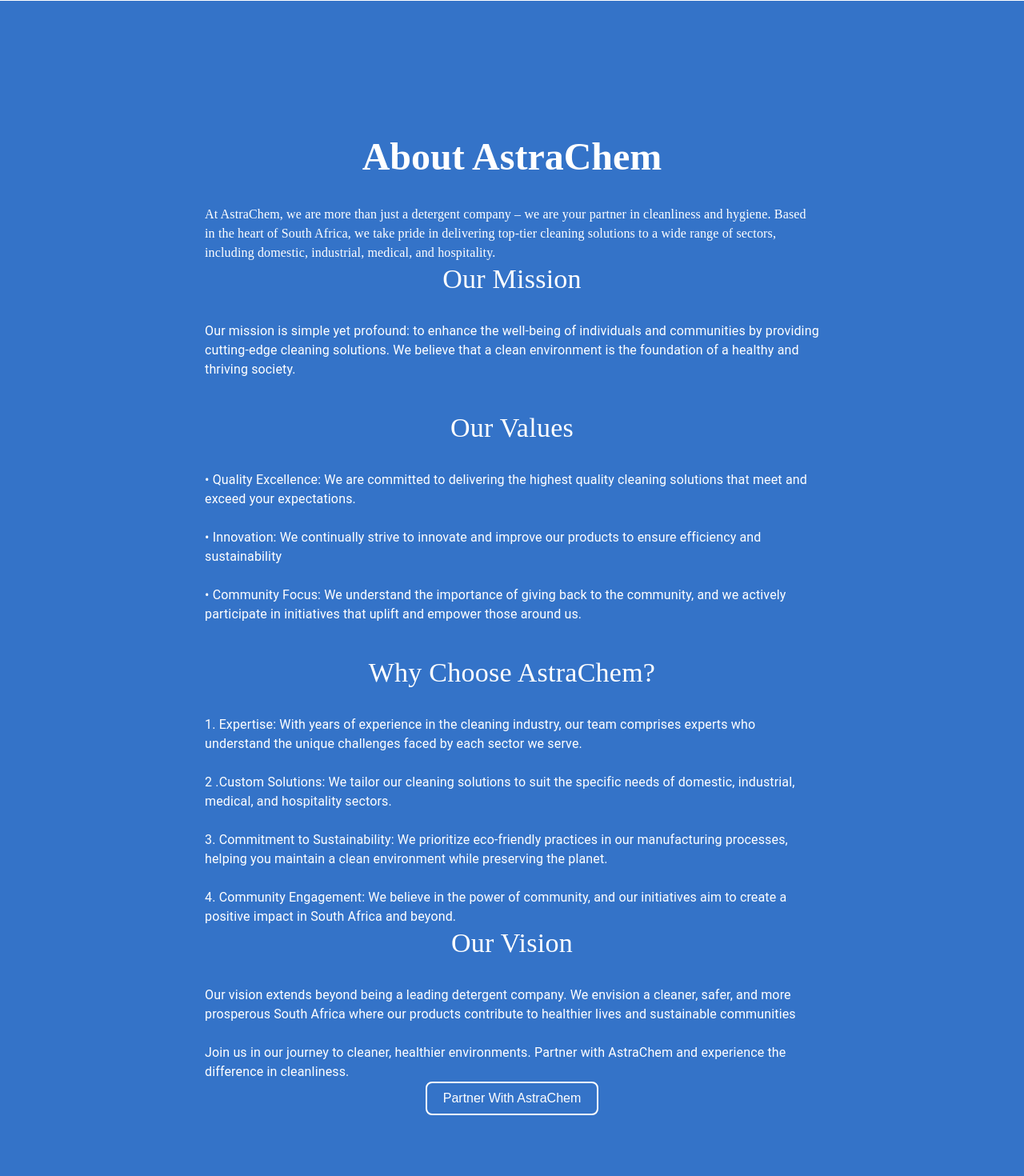
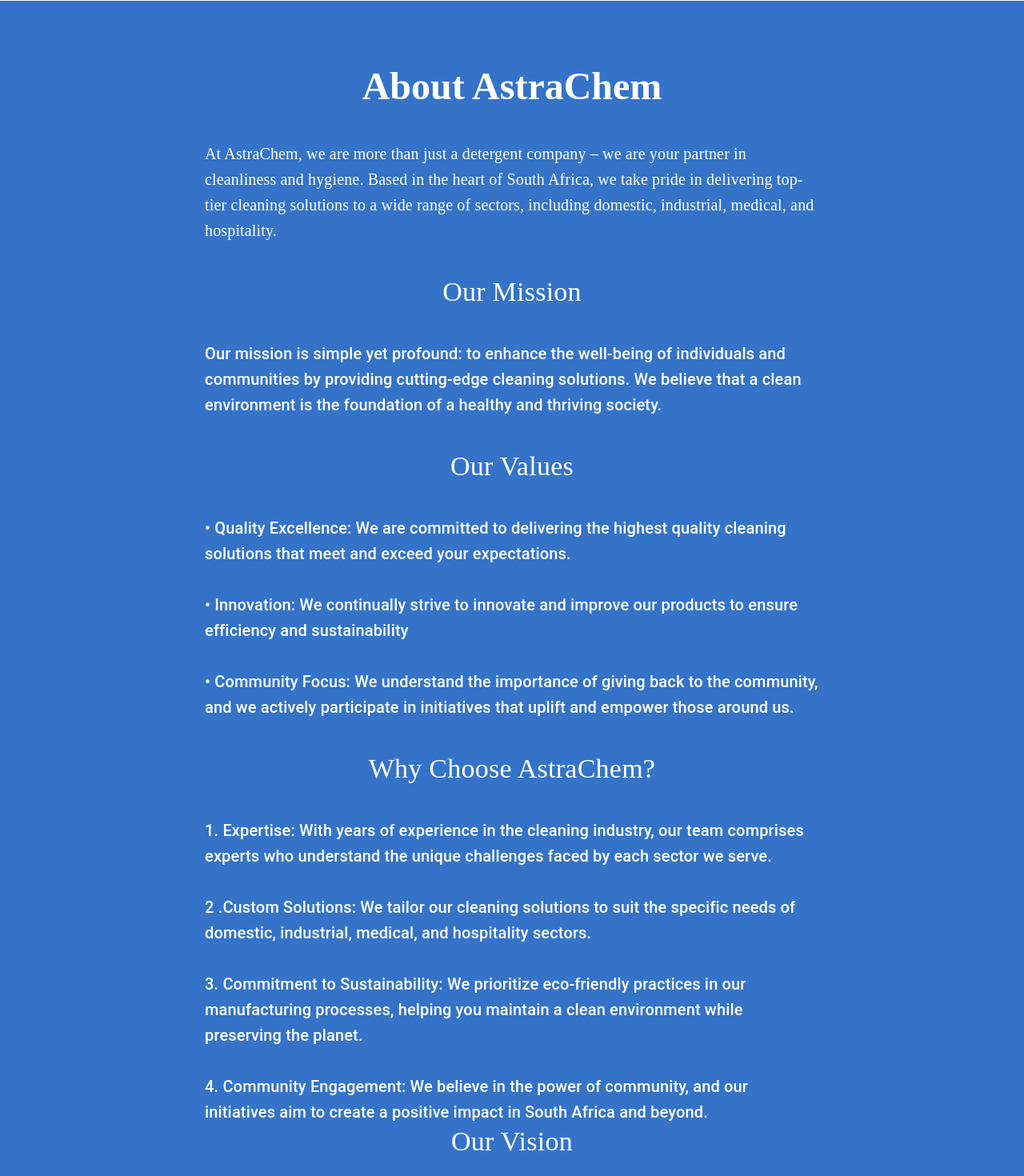
Before and after one commit to kgauzampe/Astrachem, a React (Create React App) app: page / in a window 1280 px wide. Shown: the part 4180-5650 px from the top of the page at 80% size. Built offline with nearby package versions, Linux system fonts and the light colour scheme.

Commit message:
Site updated

```diff
--- a/src/components/Home/home.css
+++ b/src/components/Home/home.css
@@ -123,7 +123,7 @@
 
     background-color: #3473C8;
     text-align: center;
-    height: 195vh !important;
+    height: 225vh !important;
   }
   .par1{
     width: 60%;
--- a/src/components/Home/home.js
+++ b/src/components/Home/home.js
@@ -166,11 +166,13 @@
                     >
                         About AstraChem
                     </Typography>
-                    <Typography color="white" className="par1" style={{ fontFamily: 'Montserrat' }}>
+                    <Typography   variant="h6" color="white" className="par1" style={{ fontFamily: 'Montserrat' }}>
                         At AstraChem, we are more than just a detergent company – we are your partner in cleanliness
                         and hygiene. Based in the heart of South Africa, we take pride in delivering top-tier cleaning
                         solutions to a wide range of sectors, including domestic, industrial, medical, and hospitality.
                     </Typography>
+                    <br />
+                    <br />
                     <Typography
                         color="white"
                         variant="h4"
@@ -178,7 +180,7 @@
                     >
                         Our Mission
                     </Typography>
-                    <Typography color="white" className="par1">
+                    <Typography color="white" className="par1" variant="h6">
                         Our mission is simple yet profound: to enhance the well-being of individuals and communities by
                         providing cutting-edge cleaning solutions. We believe that a clean environment is the foundation
                         of a healthy and thriving society.
@@ -192,7 +194,7 @@
                     >
                         Our Values
                     </Typography>
-                    <Typography color="white" className="par1">
+                    <Typography color="white" className="par1" variant="h6">
                         • Quality Excellence: We are committed to delivering the highest quality cleaning solutions that
                         meet and exceed your expectations.
                         <br />
@@ -213,7 +215,7 @@
                     >
                         Why Choose AstraChem?
                     </Typography>
-                    <Typography color="white" className="par1">
+                    <Typography color="white" className="par1" variant="h6">
                         1. Expertise: With years of experience in the cleaning industry, our team comprises experts
                         who understand the unique challenges faced by each sector we serve.
                         <br />
@@ -236,7 +238,7 @@
                     >
                         Our Vision
                     </Typography>
-                    <Typography color="white" className="par1">
+                    <Typography color="white" className="par1" variant="h6">
                         Our vision extends beyond being a leading detergent company. We envision a cleaner, safer, and
                         more prosperous South Africa where our products contribute to healthier lives and sustainable
                         communities
```
